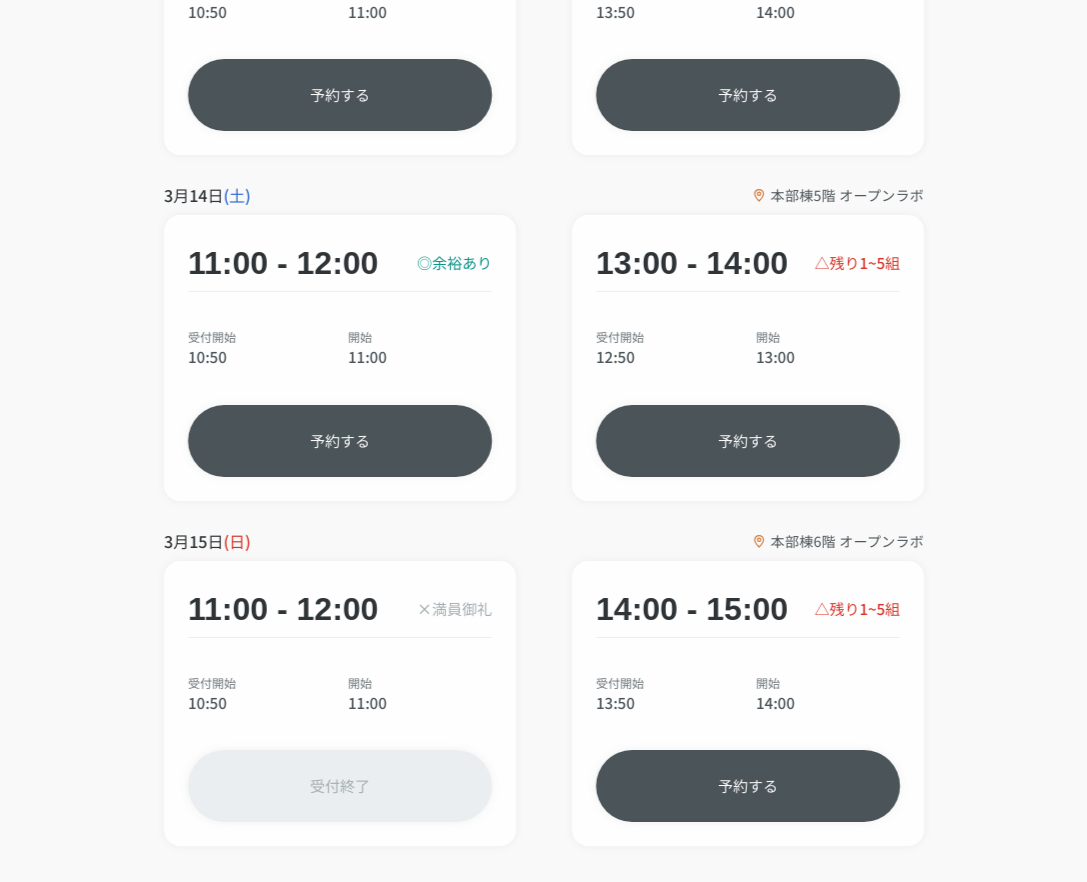
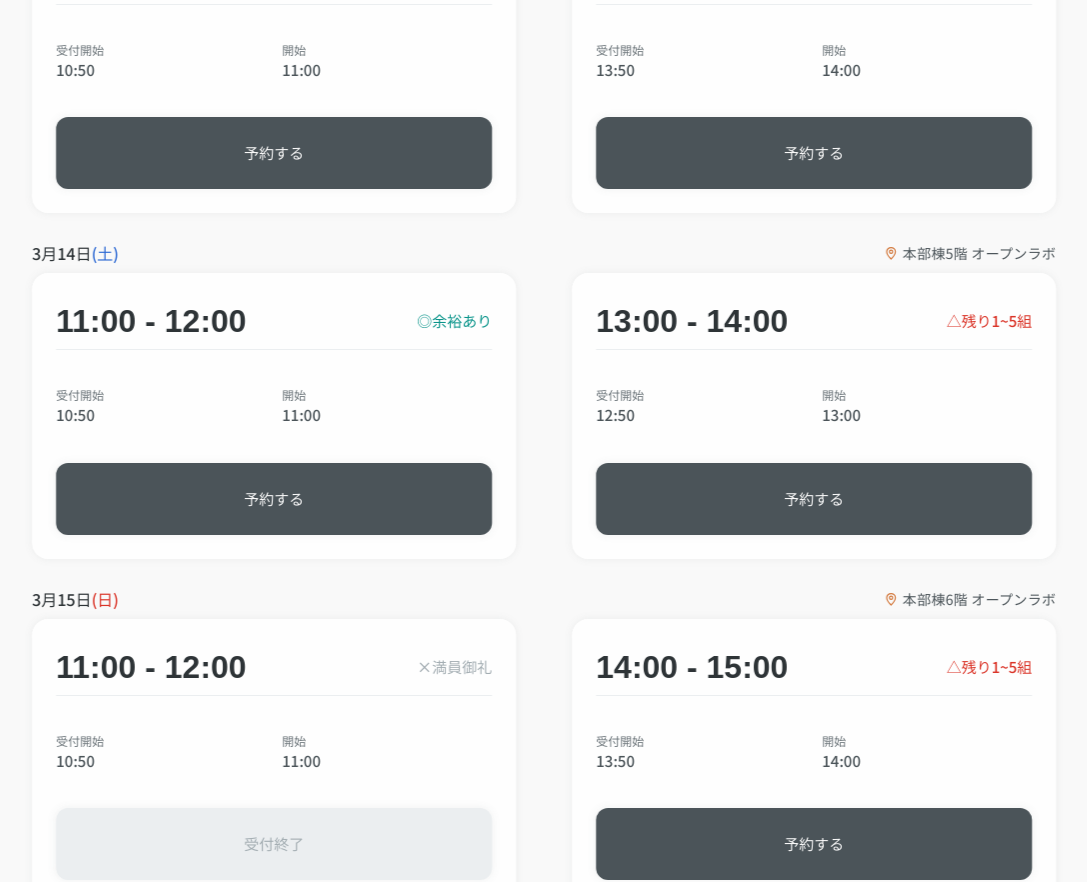
Before and after one commit to perl-0815/sit-desgin-expo2026, a Next.js app: page /events/farewell-lecture in a window 1280 px wide. Shown: the part 1915-2797 px from the top of the page, without its empty margins (96-1183 px from the left). Built offline with nearby package versions, Linux system fonts and the light colour scheme; no server answers; the database is empty; a web font is replaced by a local one.

Commit message:
座談会ページの修正

```diff
--- a/app/events/farewell-lecture/FarewellLectureClient.tsx
+++ b/app/events/farewell-lecture/FarewellLectureClient.tsx
@@ -45,6 +45,10 @@ type ApiRoundtableSession = {
 type ApiRoundtable = {
   id: string
   sessions: ApiRoundtableSession[]
+}
+
+type EnrichedScheduleSlot = ScheduleSlot & {
+  apiSession?: ApiRoundtableSession
 }
 
 // 注意事項の文中リンクはフッターの実問い合わせ先（Googleフォーム）に統一します。
@@ -152,6 +156,20 @@ const scheduleDays: ScheduleDay[] = [
   },
 ]
 
+async function fetchLatestSessionMap() {
+  try {
+    const response = await fetch("/api/events/roundtables", { cache: "no-store" })
+    if (!response.ok) return null
+
+    const data = (await response.json()) as ApiRoundtable[]
+    if (!Array.isArray(data)) return null
+    return buildSessionMap(data)
+  } catch {
+    // API取得失敗時は既存表示を維持して操作継続できるよう null を返します。
+    return null
+  }
+}
+
 export default function FarewellLectureClient() {
   const router = useRouter()
 
@@ -162,6 +180,10 @@ export default function FarewellLectureClient() {
   const [sessionMap, setSessionMap] = useState<Record<string, ApiRoundtableSession>>({})
   // 変更理由: API取得前の仮文言（プレースホルダー）を表示せず、読込中はスケルトンへ統一するための状態です。
   const [isSessionLoading, setIsSessionLoading] = useState(true)
+  // 変更理由: 予約ボタン押下時に満席へ変化したケースを伝えるため、満席モーダルの開閉状態を保持します。
+  const [isFullModalOpen, setIsFullModalOpen] = useState(false)
+  // 変更理由: 二重クリックによる重複リクエストを防ぎ、確認中の枠だけボタン文言を切り替えるための状態です。
+  const [checkingSessionId, setCheckingSessionId] = useState<string | null>(null)
 
   useEffect(() => {
     let active = true
@@ -169,22 +191,9 @@ export default function FarewellLectureClient() {
     // 既存API(/api/events/roundtables)を再利用し、残席表示をDB値へ同期します。
     const loadSessions = async () => {
       try {
-        const response = await fetch("/api/events/roundtables", { cache: "no-store" })
-        if (!response.ok) return
-
-        const data = (await response.json()) as ApiRoundtable[]
-        if (!active || !Array.isArray(data)) return
-
-        const nextMap: Record<string, ApiRoundtableSession> = {}
-        for (const roundtable of data) {
-          if (!Array.isArray(roundtable.sessions)) continue
-          for (const session of roundtable.sessions) {
-            nextMap[session.id] = session
-          }
-        }
-        setSessionMap(nextMap)
-      } catch {
-        // APIが利用不可の場合もUIはフォールバック表示で継続させます。
+        const latestMap = await fetchLatestSessionMap()
+        if (!active || !latestMap) return
+        setSessionMap(latestMap)
       } finally {
         if (active) {
           setIsSessionLoading(false)
@@ -199,6 +208,26 @@ export default function FarewellLectureClient() {
     }
   }, [])
 
+  useEffect(() => {
+    if (!isFullModalOpen) return
+
+    // 変更理由: モーダル表示中に背面スクロールを止め、誤タップで予約一覧が動く体験を防ぎます。
+    const previousOverflow = document.body.style.overflow
+    document.body.style.overflow = "hidden"
+
+    const handleEscape = (event: KeyboardEvent) => {
+      if (event.key === "Escape") {
+        setIsFullModalOpen(false)
+      }
+    }
+    window.addEventListener("keydown", handleEscape)
+
+    return () => {
+      document.body.style.overflow = previousOverflow
+      window.removeEventListener("keydown", handleEscape)
+    }
+  }, [isFullModalOpen])
+
   const enrichedDays = useMemo(() => {
     return scheduleDays.map((day) => ({
       ...day,
@@ -212,13 +241,45 @@ export default function FarewellLectureClient() {
     }))
   }, [sessionMap])
 
+  const handleReserveClick = async (slot: EnrichedScheduleSlot) => {
+    if (checkingSessionId) return
+    setCheckingSessionId(slot.sessionId)
+
+    try {
+      // 変更理由: 一覧表示時点から時間差で満席になるケースを拾うため、クリック時に最新状態を再検証します。
+      const latestMap = await fetchLatestSessionMap()
+      if (latestMap) {
+        setSessionMap(latestMap)
+      }
+
+      const latestSlot = latestMap?.[slot.sessionId] ?? slot.apiSession
+      const isLatestFull =
+        !!latestSlot &&
+        (latestSlot.is_full ||
+          (typeof latestSlot.remaining === "number" && latestSlot.remaining <= 0))
+
+      if (isLatestFull) {
+        setIsFullModalOpen(true)
+        return
+      }
+
+      // 変更理由: クリックイベント起点の遷移を維持してポップアップブロックを避けるため、同一タブ遷移でフォームへ移動します。
+      const bookingUrl =
+        latestSlot?.booking_form_url ?? slot.apiSession?.booking_form_url ?? slot.formUrl
+      window.location.assign(bookingUrl)
+    } finally {
+      setCheckingSessionId(null)
+    }
+  }
+
   return (
     <div className="min-h-screen bg-[#F9F9F9]">
       <GlobalHeader activeId="events" />
 
       <main className="pb-12 pt-[92px] md:pb-[48px] md:pt-[124px]">
         {/* 戻る導線はFigma通りヘッダー直下に固定高さで置き、一覧への復帰操作を分かりやすくします。 */}
-        <div className="mx-auto w-full max-w-[760px] px-4 md:px-0">
+        {/* 変更理由: 研究・作品ページと同じデスクトップ基準幅（1280px内の左右128px余白）に揃え、ページ間で本文カラム幅を統一します。 */}
+        <div className="mx-auto w-full px-4 md:max-w-[1280px] md:px-[128px]">
           <button
             type="button"
             onClick={() => {
@@ -236,7 +297,7 @@ export default function FarewellLectureClient() {
         </div>
 
         {/* 変更理由: Figmaの縦リズム（SP 12px / PC 20px）に合わせ、ヒーロー直下の各要素間隔を調整します。 */}
-        <section data-reveal className="mx-auto w-full max-w-[760px] px-4 pb-8 md:px-0 md:pb-14">
+        <section data-reveal className="mx-auto w-full px-4 pb-8 md:max-w-[1280px] md:px-[128px] md:pb-14">
           <div className="space-y-3 md:space-y-5">
             <img
               src="/image/osekkai.png"
@@ -256,7 +317,7 @@ export default function FarewellLectureClient() {
           </div>
         </section>
 
-        <section data-reveal className="mx-auto w-full max-w-[760px] px-4 pb-8 md:px-0 md:pb-14">
+        <section data-reveal className="mx-auto w-full px-4 pb-8 md:max-w-[1280px] md:px-[128px] md:pb-14">
           {/* 見出し両端の罫線を疑似要素ではなく要素で構成し、SP/PCの見た目差分を安定させます。 */}
           <div className="flex items-center gap-6">
             <span className="h-px flex-1 bg-[#EBEEF0]" />
@@ -287,7 +348,7 @@ export default function FarewellLectureClient() {
           </p>
         </section>
 
-        <section data-reveal className="mx-auto w-full max-w-[760px] px-4 pb-8 md:px-0 md:pb-[48px]">
+        <section data-reveal className="mx-auto w-full px-4 pb-8 md:max-w-[1280px] md:px-[128px] md:pb-[48px]">
           {/* 最新Figmaでは注意事項が予約見出しより前に配置されているため、順序を先に移動します。 */}
           <article className="rounded-[12px] border border-[#EBEEF0] bg-white/80 p-3 md:rounded-[20px] md:p-5">
             <div className="flex items-center gap-2">
@@ -341,14 +402,73 @@ export default function FarewellLectureClient() {
 
                 <div className="mt-2 grid grid-cols-1 gap-4 md:mt-2 md:grid-cols-2 md:gap-14">
                   {day.slots.map((slot) => (
-                    <ScheduleCard key={slot.id} slot={slot} isLoading={isSessionLoading} />
+                    <ScheduleCard
+                      key={slot.id}
+                      slot={slot}
+                      isLoading={isSessionLoading}
+                      isChecking={checkingSessionId === slot.sessionId}
+                      onReserveClick={handleReserveClick}
+                    />
                   ))}
                 </div>
               </article>
             ))}
           </div>
         </section>
+
       </main>
+
+      {isFullModalOpen ? (
+        <div
+          className="fixed inset-0 z-[120] flex items-center justify-center bg-[#3D3E42]/60 px-4"
+          role="presentation"
+          onClick={() => setIsFullModalOpen(false)}
+        >
+          <div
+            role="dialog"
+            aria-modal="true"
+            aria-labelledby="full-modal-title"
+            className="w-full max-w-[675px] rounded-[12px] border border-[#EBEEF0] p-4 shadow-[0_0_8px_rgba(106,115,120,0.1)] md:rounded-[20px] md:p-6"
+            style={{
+              backgroundImage:
+                "linear-gradient(90deg, rgba(255,255,255,0.8) 0%, rgba(255,255,255,0.8) 100%), linear-gradient(90deg, #F9F9F9 0%, #F9F9F9 100%)",
+            }}
+            onClick={(event) => event.stopPropagation()}
+          >
+            <div className="flex flex-col gap-2 md:gap-3">
+              <div className="flex items-center gap-1">
+                <AlertInfoIcon />
+                <h3
+                  id="full-modal-title"
+                  className="text-[16px] font-medium leading-[2.2] tracking-[0.04em] text-[#2E3437] [font-family:'Noto_Sans_JP',sans-serif] md:text-[24px]"
+                >
+                  ご希望の枠は満席となりました
+                </h3>
+              </div>
+              <div className="text-[13px] leading-[1.9] tracking-[0.02em] text-[#4B5459] [font-family:'Noto_Sans_JP',sans-serif] md:text-[16px]">
+                <p>誠に申し訳ございません。</p>
+                <p>操作中に定員に達したため、この内容での予約を承ることができませんでした。</p>
+              </div>
+            </div>
+            <button
+              type="button"
+              className="mt-4 flex w-full items-center justify-center gap-2 rounded-[8px] bg-[#D3793D] px-8 py-4 text-[13px] font-medium leading-[1.5] text-[#F9F9F9] shadow-[0_0_8px_rgba(106,115,120,0.1)] transition-[background,box-shadow] duration-300 ease-out hover:[background:linear-gradient(98deg,rgba(255,255,255,0.20)_0.58%,rgba(255,255,255,0.15)_47.57%,rgba(255,255,255,0.10)_94.56%),#D3793D] hover:[background-blend-mode:plus-lighter] md:mt-6 md:gap-3 md:rounded-[12px] md:px-14 md:py-6 md:text-[15px]"
+              onClick={() => {
+                // 変更理由: ユーザー要望に合わせ、ボタン押下時は最新状態を確実に反映するためページ全体を再読込します。
+                window.location.reload()
+              }}
+            >
+              <span>最新の情報に更新する</span>
+              <img
+                src="/icon/reload.svg"
+                alt=""
+                aria-hidden="true"
+                className="h-[14px] w-[14px] shrink-0 self-center object-contain translate-y-[1px] md:h-[18px] md:w-[18px] md:translate-y-0"
+              />
+            </button>
+          </div>
+        </div>
+      ) : null}
 
       <Footer />
     </div>
@@ -358,11 +478,13 @@ export default function FarewellLectureClient() {
 function ScheduleCard({
   slot,
   isLoading,
+  isChecking,
+  onReserveClick,
 }: {
-  slot: ScheduleSlot & {
-    apiSession?: ApiRoundtableSession
-  }
+  slot: EnrichedScheduleSlot
   isLoading: boolean
+  isChecking: boolean
+  onReserveClick: (slot: EnrichedScheduleSlot) => void
 }) {
   if (isLoading) {
     return <ScheduleCardSkeleton />
@@ -397,19 +519,19 @@ function ScheduleCard({
         <button
           type="button"
           disabled
-          className="mt-6 flex h-[48px] w-full items-center justify-center rounded-full bg-[#EBEEF0] px-8 text-[13px] font-medium leading-[1.5] text-[#A3ADB2] shadow-[0_0_8px_rgba(106,115,120,0.1)] md:mt-9 md:h-[72px] md:text-[15px]"
+          className="mt-6 flex h-[48px] w-full items-center justify-center rounded-[8px] bg-[#EBEEF0] px-8 text-[13px] font-medium leading-[1.5] text-[#A3ADB2] shadow-[0_0_8px_rgba(106,115,120,0.1)] md:mt-9 md:h-[72px] md:rounded-[12px] md:text-[15px]"
         >
           受付終了
         </button>
       ) : (
-        <a
-          href={slot.apiSession?.booking_form_url ?? slot.formUrl}
-          target="_blank"
-          rel="noopener noreferrer"
-          className="mt-6 flex h-[48px] w-full items-center justify-center rounded-full bg-[#4B5459] px-8 text-[13px] font-medium leading-[1.5] text-[#F9F9F9] shadow-[0_0_8px_rgba(106,115,120,0.1)] transition-colors hover:bg-[#3f474c] md:mt-9 md:h-[72px] md:text-[15px]"
+        <button
+          type="button"
+          disabled={isChecking}
+          onClick={() => onReserveClick(slot)}
+          className="mt-6 flex h-[48px] w-full items-center justify-center rounded-[8px] bg-[#4B5459] px-8 text-[13px] font-medium leading-[1.5] text-[#F9F9F9] shadow-[0_0_8px_rgba(106,115,120,0.1)] transition-[background,box-shadow] duration-300 ease-out hover:[background:linear-gradient(98deg,rgba(255,255,255,0.20)_0.58%,rgba(255,255,255,0.15)_47.57%,rgba(255,255,255,0.10)_94.56%),#4B5459] hover:[background-blend-mode:plus-lighter] disabled:cursor-not-allowed disabled:bg-[#6A7378] md:mt-9 md:h-[72px] md:rounded-[12px] md:text-[15px]"
         >
-          予約する
-        </a>
+          {isChecking ? "確認中..." : "予約する"}
+        </button>
       )}
     </article>
   )
@@ -435,7 +557,7 @@ function ScheduleCardSkeleton() {
         </div>
       </div>
 
-      <SkeletonBlock className="mt-6 h-[48px] w-full rounded-full md:mt-9 md:h-[72px]" />
+      <SkeletonBlock className="mt-6 h-[48px] w-full rounded-[8px] md:mt-9 md:h-[72px] md:rounded-[12px]" />
     </article>
   )
 }
@@ -449,9 +571,7 @@ function SkeletonBlock({ className }: { className: string }) {
 }
 
 function deriveSlotDisplay(
-  slot: ScheduleSlot & {
-    apiSession?: ApiRoundtableSession
-  },
+  slot: EnrichedScheduleSlot,
 ) {
   const fallback = getSlotStatusFromTag(slot.fallbackStatus)
 
@@ -506,6 +626,17 @@ function deriveSlotDisplay(
     receptionStart: receptionStartFromApi ?? slot.receptionStart,
     remainingText: typeof capacity === "number" ? `定員 ${capacity} 組` : null,
   }
+}
+
+function buildSessionMap(roundtables: ApiRoundtable[]) {
+  const nextMap: Record<string, ApiRoundtableSession> = {}
+  for (const roundtable of roundtables) {
+    if (!Array.isArray(roundtable.sessions)) continue
+    for (const session of roundtable.sessions) {
+      nextMap[session.id] = session
+    }
+  }
+  return nextMap
 }
 
 function formatJstTime(value: string | null) {
@@ -585,3 +716,20 @@ function InfoIcon() {
     </svg>
   )
 }
+
+function AlertInfoIcon() {
+  return (
+    <svg
+      width="24"
+      height="24"
+      viewBox="0 0 24 24"
+      fill="none"
+      aria-hidden="true"
+      className="md:h-7 md:w-7"
+    >
+      <circle cx="12" cy="12" r="9" stroke="#DA3529" strokeWidth="2" />
+      <path d="M12 10V16" stroke="#DA3529" strokeWidth="2" strokeLinecap="round" />
+      <circle cx="12" cy="7.2" r="1.3" fill="#DA3529" />
+    </svg>
+  )
+}
```
Also changed, not shown: public/icon/reload.svg (added).
